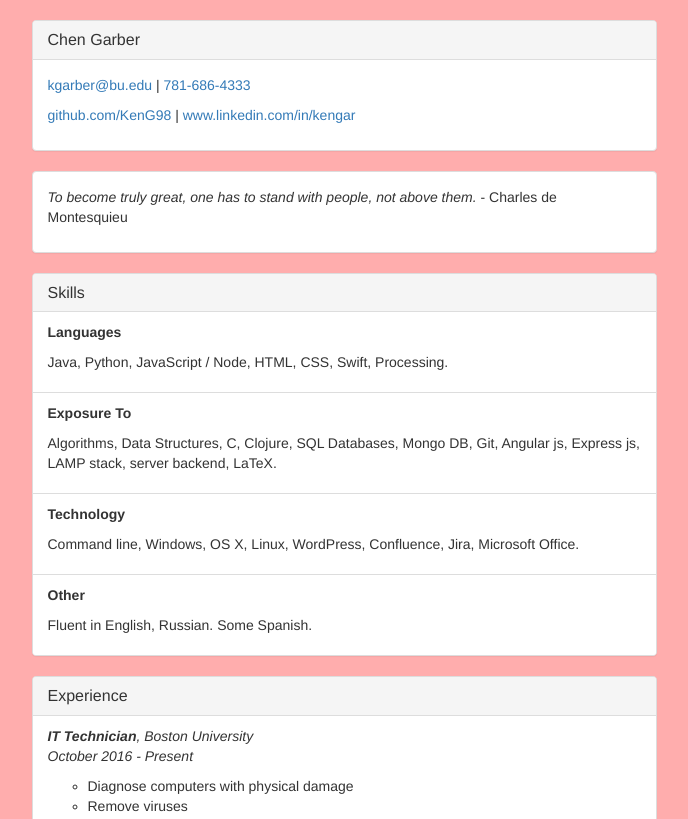
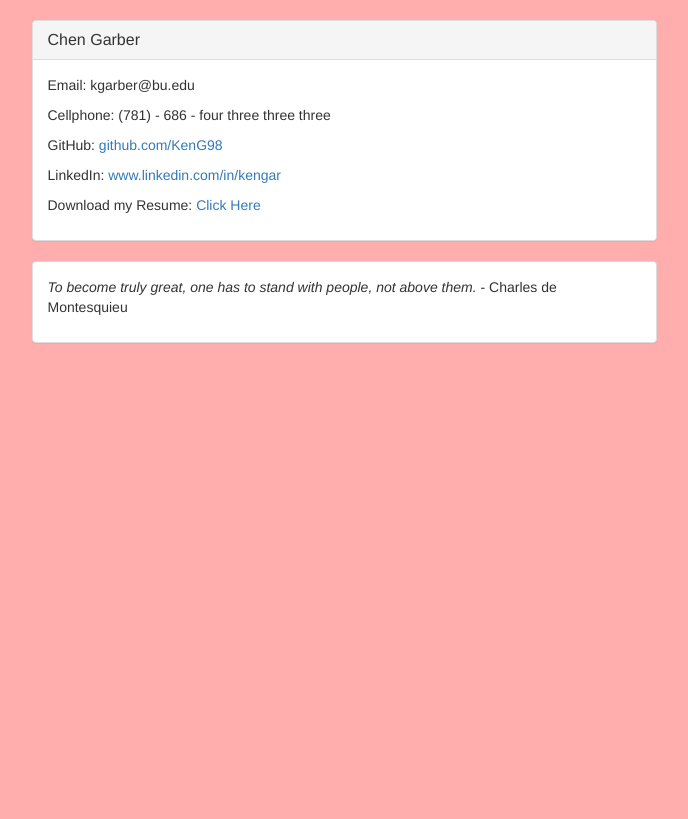
Before and after one commit to KenG98/Resume-Website, a plain HTML site: page index.html in a window 1280 px wide. Shown: the top 819 px of the page, without its empty margins (296-984 px from the left). Drawn offline with nearby package versions, Linux system fonts and the light colour scheme.

Commit message:
update sep 24

```diff
--- a/index.html
+++ b/index.html
@@ -31,9 +31,15 @@
 					<h3 class="panel-title">Chen Garber</h3>
 				</div>
 				<div class="panel-body">
+          <p> Email: kgarber@bu.edu </p>
+          <p> Cellphone: (781) - 686 - four three three three </p>
+          <p> GitHub: <a href="http://www.github.com/KenG98">github.com/KenG98</a> </p>
+          <p> LinkedIn: <a href="http://www.linkedin.com/in/kengar">www.linkedin.com/in/kengar</a></p>
+          <p> Download my Resume: <a href='Chen_Garber_Resume.pdf'> Click Here </a></p>
+          <!--
 					<p><a href="mailto:kgarber@bu.edu">kgarber@bu.edu</a> | <a href="tel:+17816864333">781-686-4333</a></p>
-					<p><a href="http://www.github.com/KenG98">github.com/KenG98</a> | <a href="www.linkedin.com/in/kengar">www.linkedin.com/in/kengar</a></p>
-				</div>
+					<p><a href="http://www.github.com/KenG98">github.com/KenG98</a> | <a href="www.linkedin.com/in/kengar">www.linkedin.com/in/kengar</a></p> -->
+        </div>
 			</div>
 
 			<div class="panel panel-default">
@@ -51,7 +57,7 @@
 					<p>Like my website, my code is short, sweet, and to the point. It focuses on readability and efficiency.</p>
 				</div>
 			</div> -->
-
+<!--
 			<div class="panel panel-default">
 				<div class="panel-heading">
 					<h3 class="panel-title">Skills</h3>
@@ -212,6 +218,7 @@
 					</ul>
 				</li>
 			</div>
+-->
 
 			<!-- <div class="panel panel-default">
 				<div class="panel-heading">
```
Also changed, not shown: 1 other file.
